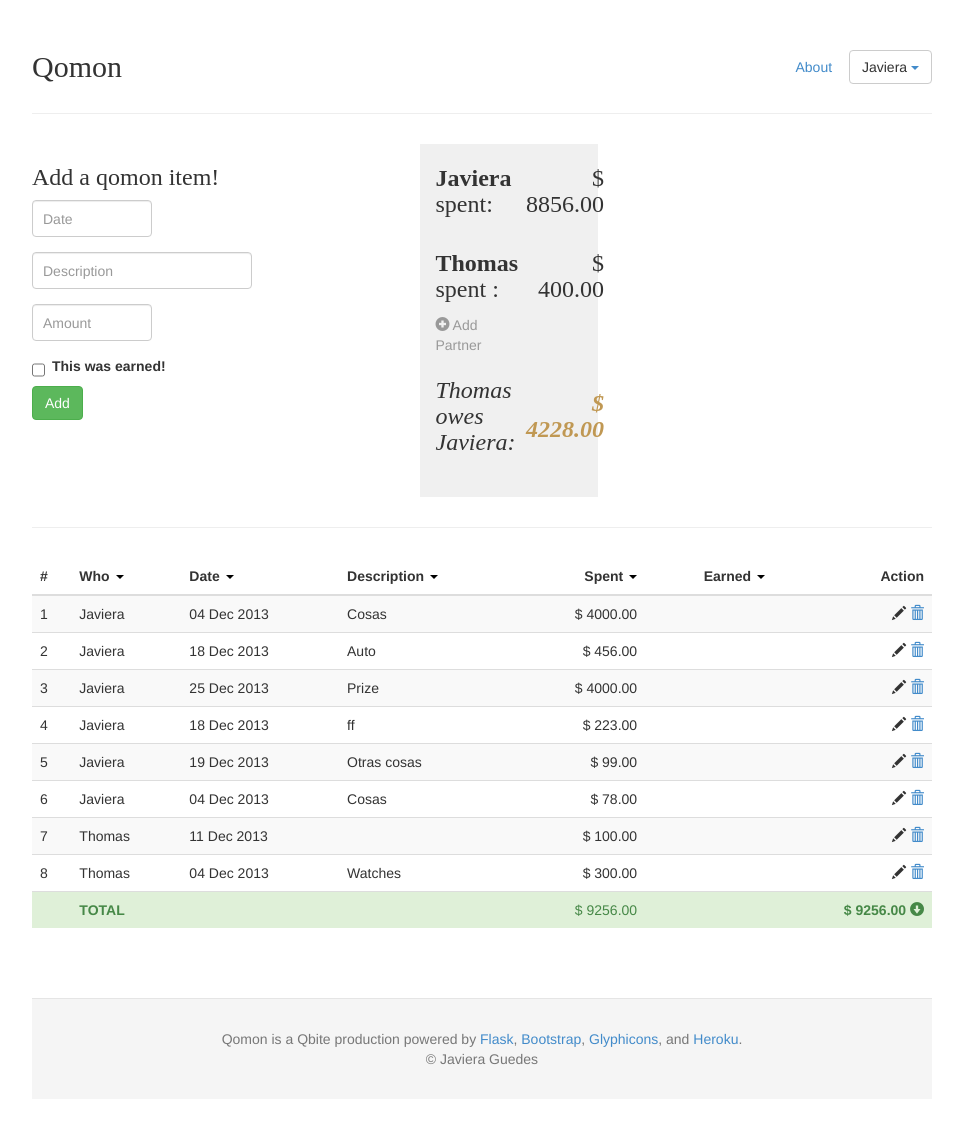
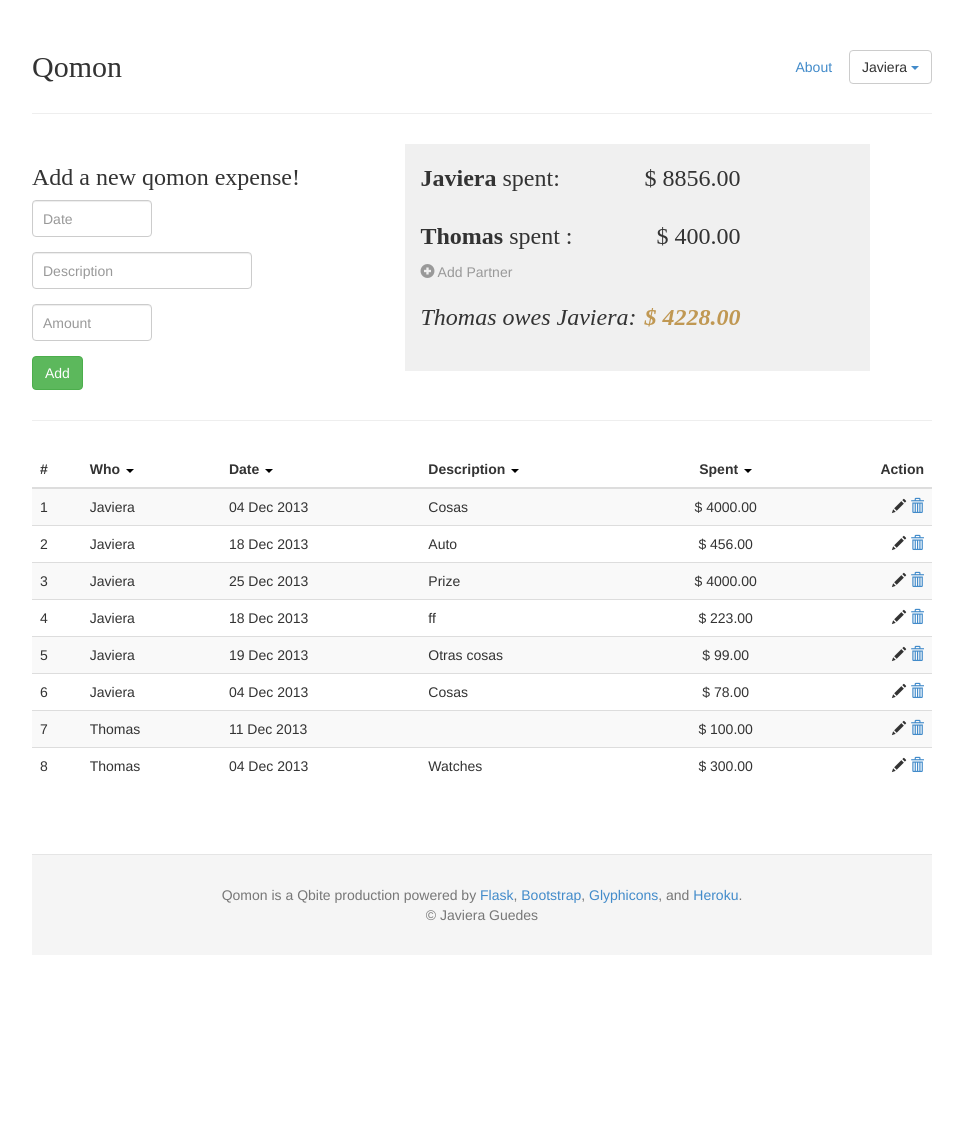
Before and after one commit to javierahermosa/qmon, a Flask app: page /users/profile/ in a window 1280 px wide. Shown: the whole page, without its empty margins (158-1121 px from the left). After the commit the page ends 921 px from the top, so only its background shows below. Run offline with Flask 2, Linux system fonts and the light colour scheme; the visitor is signed in with stand-in values (Sample User, id 1); data comes from the database, SQL or seed files in the repository; both versions use the stored data as it was after the commit; some libraries are stand-ins or nearby versions.

Commit message:
removed earned

```diff
--- a/app/templates/base.html
+++ b/app/templates/base.html
@@ -36,7 +36,7 @@
 			 </div>
               {% endif %}
 			 <div class="btn-group">
-			 <li class="btn"><a href="#">About</a></li>
+			 <li class="btn"><a href="{{ url_for('users.about') }}">About</a></li>
 			 </div>
 			 {% if guser %}
 			 <div class="btn-group">
@@ -140,5 +140,6 @@
 			     .on('click', clickToggle);
 
 		    </script>
+
     </body>
   </html>
--- a/app/templates/users/profile.html
+++ b/app/templates/users/profile.html
@@ -24,7 +24,7 @@
 
     <div class="row">
       <div class="col-6 col-sm-5 col-lg-14">
-		  <h3 class="text-mutted text-left">  Add a qomon item! </h3>
+		  <h3 class="text-mutted text-left">  Add a new qomon expense! </h3>
 
 		  {% from "forms/macros.html" import render_field %}
 		  <form role="form" class="form form-medium" action="." method="post">
@@ -40,16 +40,18 @@
       <div class="form-group">
 		  {{ render_field(form.amount, class="form-control input-small text") }}
       </div>
-
+	  {#
 
 		  {{ render_field(form.earned, class="input checkbox") }}
+
+		   #}
 		  <button type="submit" class="btn btn-success">Add</button>
 		  </form>
 
 
       </div><!--/span-->
 
-      <div class="col-5 col-sm-6 col-lg-5">
+
 
 		<div class="col-lg-6 col-sm-11 content"  style="background-color:#F0F0F0 ">
 
@@ -70,14 +72,14 @@
 						<strong>{{p1.name}}</strong> spent : </h3>
 					</td>
 					<td>&nbsp;</td>
-					<td><h3 class="text-right">$ {{ '%.2f' % bal['t_p1'] | abs()}}</h3></td>
+					<td><h3 class="text-right">$ {{ '%.2f' % bal['ts_p1'] | abs() }}</h3></td>
 				</tr>
 	            {% endif %}
 				{%  if p2 %}
 				<tr>
 					<td><h3 class="text-left"><strong>{{p2.name}}</strong>  total: </h3></td>
 					<td>&nbsp;</td>
-					<td><h3 class="text-right">$ {{'%.2f' % bal['t_p2'] | abs() }}</h3></td>
+					<td><h3 class="text-right">$ {{'%.2f' % bal['ts_p2'] | abs() }}</h3></td>
 				</tr>
 				{% endif %}
 			    {% if not p1 or not p2 %}
@@ -89,14 +91,17 @@
 				</tr>
 				{% endif %}
 
-				 {% if bal['te'] > 0 %}
-				 <tr>
- 					<td><h3 class="text-left">Qomon <strong>Earned</strong>: </h3></td>
- 					<td>&nbsp;</td>
- 					<td><h3 class="text-right">$ {{'%.2f' % bal['te'] | abs() }}</h3></td>
-				 </tr>
-                 {% endif %}
+			{#
+			 {% if bal['te'] > 0 %}
 
+			 <tr>
+					<td><h3 class="text-left">Qomonly <strong>Earned</strong>: </h3></td>
+					<td>&nbsp;</td>
+					<td><h3 class="text-right">$ {{'%.2f' % bal['te'] | abs() }}</h3></td>
+			 </tr>
+                {% endif %}
+				#}
+				{#
 			    {% if bal['tot'] > 0 %}
 
 				<tr>
@@ -106,6 +111,7 @@
 				</tr>
 
 				{% else %}
+				#}
 				{% if p1 %}
 				<tr>
 					<td><h3 class="text-left"><em>{{bal['ower']}} owes {{bal['receiver']}}:</em></h3></td>
@@ -120,14 +126,14 @@
 					<td class="text-warning"><h3 class="text-right"><em><strong>{{'%.2f' % bal['amount_owned2']}}</strong></em></h3></td>
 				</tr>
 				{% endif %}
-				{% endif %}
+				{# {% endif %} #}
 			</table>
 	        <p>&nbsp;</p>
 		</div>
 
 	</div>
 
-      </div><!--/span-->
+
 
 
 <hr>  <!--horizontal line-->
@@ -140,8 +146,8 @@
 </th>
  				<th>Date   <span class="caret"></th>
  				<th>Description   <span class="caret"></th>
- 				<th class="text-right">Spent <span class="caret"></th>
- 				<th class="text-right">Earned <span class="caret"> </th>
+ 				<th class="text-center">Spent <span class="caret"></th>
+ 				{# <th class="text-right">Earned <span class="caret"> </th> #}
 				<th class="text-right">Action</th>
 			</tr>
 		</thead>
@@ -154,15 +160,17 @@
 	             <td>{{entry.date}}</td>
 				<td>{{entry.description}}</td>
 				{% if entry.spent > 0 %}
-				<td class="text-right">$ {{ '%.2f' % entry.spent}}</td>
+				<td class="text-center">$ {{ '%.2f' % entry.spent}}</td>
 				{% else %}
 				<td class="muted"> </td>
 				{% endif %}
+				{#
 				{% if entry.credit > 0 %}
 				<td class="text-right">$ {{'%.2f' % entry.credit}}</td>
 				{% else %}
 				<td> </td>
 				{% endif %}
+				#}
 				<td class="text-right">
 					<span class="glyphicon glyphicon-pencil"></span>
 
@@ -171,33 +179,9 @@
 				</td>
 		     </tr>
 		  {% endfor %}
-		  {% if entries %}
-		  <tr>
-		    <td class="success"></td>
-			<td class="success text-success"><strong> TOTAL</strong></td>
-			<td class="success"></td>
-			<td class="success"></td>
-			<td class="success text-success text-right"> $ {{'%.2f' % bal['ts'] | abs()}}</td>
-			{% if bal['te'] == 0.0 %}
-			<td class="success"> </td>
-			{% else %}
-			<td class="success text-success text-right"> $ {{'%.2f' % bal['te'] | abs()}}</td>
-		     {% endif %}
 
-			<td class="success text-success text-right">
-
-				<strong> $ {{'%.2f' % bal['tot'] | abs()}} </strong>
-				{% if bal['tot'] < 0 %}
-			    <span class="glyphicon glyphicon-circle-arrow-down">
-				{% else %}
-				 <span class="glyphicon glyphicon-circle-arrow-up">
-					 {% endif %}
-			</td>
-
-
-		   </tr>
-		   {% endif %}
 	      </tbody>
 	</table>
 
+
 {% endblock %}
--- a/app/users/views.py
+++ b/app/users/views.py
@@ -34,46 +34,47 @@ def check_balances():
     if partner1:
         total_spent_partner1 = (db.session.query(func.sum(Account.spent))\
                             .filter_by(user_id=partner1.id).first())[0]
-        total_earned_partner1 = (db.session.query(func.sum(Account.credit))\
-                            .filter_by(user_id=partner1.id).first())[0]
+        #total_earned_partner1 = (db.session.query(func.sum(Account.credit))\
+         #                   .filter_by(user_id=partner1.id).first())[0]
 
         if not  total_spent_partner1: total_spent_partner1 = 0.0
-        if not  total_earned_partner1: total_earned_partner1 = 0.0
+        #if not  total_earned_partner1: total_earned_partner1 = 0.0
         balances['ts_p1'] =  total_spent_partner1
-        balances['te_p1'] = total_earned_partner1
-        balances['t_p1'] = balances['te_p1'] - balances['ts_p1']
+        #balances['te_p1'] = total_earned_partner1
+        #balances['t_p1'] = balances['te_p1'] - balances['ts_p1']
 
      # Get the info for Partner 2
     partner2 = User.query.filter_by(email=user.partner2_email).first()
     if partner2:
           total_spent_partner2 = (db.session.query(func.sum(Account.spent))\
                             .filter_by(user_id=partner2.id).first())[0]
-          total_earned_partner2 = (db.session.query(func.sum(Account.credit))\
-                            .filter_by(user_id=partner2.id).first())[0]
+          #total_earned_partner2 = (db.session.query(func.sum(Account.credit))\
+           #                 .filter_by(user_id=partner2.id).first())[0]
 
           if not  total_spent_partner2: total_spent_partner2 = 0.0
-          if not  total_earned_partner2: total_earned_partner2 = 0.0
+          #if not  total_earned_partner2: total_earned_partner2 = 0.0
           balances['ts_p2'] =  total_spent_partner2
-          balances['te_p2'] = total_earned_partner2
-          balances['t_p2'] = balances['te_p2'] - balances['ts_p2']
+          #balances['te_p2'] = total_earned_partner2
+          #balances['t_p2'] = balances['te_p2'] - balances['ts_p2']
 
     if partner1 and not partner2:
          balances['ts'] = balances['ts_user'] + balances['ts_p1']
-         balances['te'] = balances['te_user'] + balances['te_p1']
+         #balances['te'] = balances['te_user'] + balances['te_p1']
          if balances['ts_user'] < balances['ts_p1']:
              balances['ower'] = user.name
              balances['receiver'] = partner1.name
          else:
              balances['ower'] = partner1.name
              balances['receiver'] = user.name
-         balances['amount_owned'] = 0.5 * (balances['ts_user'] - balances['ts_p1'] + balances['te'])
-         balances['surplus'] = 0.5 * (balances['te'] - balances['ts'])
+         balances['amount_owned'] = 0.5 * (balances['ts_user'] - balances['ts_p1'])
+         #balances['surplus'] = 0.5 * (balances['te'] - balances['ts'])
 
     elif partner1 and partner2:
          balances['ts'] = balances['ts_user'] + balances['ts_p1'] + balances['ts_p2']
-         balances['te'] = balances['te_user'] + balances['te_p1'] + balances['te_p2']
+         #balances['te'] = balances['te_user'] + balances['te_p1'] + balances['te_p2']
 
-         mean = 0.3333333*(balances['ts'] - balances['te'])
+         #mean = 0.3333333*(balances['ts'] - balances['te'])
+         mean = 0.3333333*(balances['ts'])
          diff_u = mean - balances['ts_user']
          diff_p1 = mean - balances['ts_p1']
          diff_p2 = mean - balances['ts_p2']
@@ -97,26 +98,27 @@ def check_balances():
             balances['amount_owned'] = diff_u
             balances['ower2'] = partner1.name
             balances['amount_owned2'] = diff_p1
-         balances['surplus'] = 0.333333 * (balances['te'] - balances['ts'])
+         #balances['surplus'] = 0.333333 * (balances['te'] - balances['ts'])
 
     elif not partner1 and partner2:
          balances['ts'] = balances['ts_user'] + balances['ts_p2']
-         balances['te'] = balances['te_user'] + balances['te_p2']
+         #balances['te'] = balances['te_user'] + balances['te_p2']
          if balances['ts_user'] < balances['ts_p2']:
              balances['ower'] = user.name
              balances['receiver'] = partner2.name
          else:
              balances['ower'] = partner2.name
              balances['receiver'] = user.name
-         balances['amount_owned'] = 0.5 * (balances['ts_user'] - balances['ts_p2'] + balances['te'])
-         balances['surplus'] = 0.5 * (balances['te'] - balances['ts'])
+         balances['amount_owned'] = 0.5 * (balances['ts_user'] - balances['ts_p2'])
+         #balances['surplus'] = 0.5 * (balances['te'] - balances['ts'])
     else:
          balances['ts'] = balances['ts_user']
-         balances['te'] = balances['te_user']
+         #balances['te'] = balances['te_user']
          balances['amount_owned'] = 0.0
-         balances['surplus'] = 0.5 * (balances['te'] - balances['ts'])
+         #balances['surplus'] = 0.5 * (balances['te'] - balances['ts'])
 
-    balances['tot'] =  balances['te'] -  balances['ts']
+    #balances['tot'] =  balances['te'] -  balances['ts']
+    balances['tot'] =  balances['ts']
     return balances, partner1, partner2
 
 @mod.route('/me/')
@@ -216,6 +218,7 @@ def delete_entry(entry_id):
         db.session.commit()
     else: flash('Oops, you can only delete your own entries.', 'delete')
     return redirect(url_for('users.profile'))
+
 @requires_login
 @mod.route('/settings/', methods=['GET', 'POST'])
 def settings():
@@ -225,7 +228,6 @@ def settings():
     else:
         g.user=None
         user=None
-
     form = SettingsForm(request.form)
     if form.validate_on_submit():
         # Change Name
@@ -245,10 +247,13 @@ def settings():
             return redirect(url_for('users.settings'))
 
         if form.partner1.data:
-            user_data.partner1_email = form.partner1.data
-            db.session.add(user_data)
-            db.session.commit()
-            flash("Your Partner 1 info has been succesfully updated.", "add-partner")
+            if form.partner1.data != user_data.partner1_email and form.partner1.data != user_data.partner2_email:
+                user_data.partner1_email = form.partner1.dats
+                db.session.add(user_data)
+                db.session.commit()
+                flash("Your Partner 1 info has been succesfully updated.", "add-partner")
+            else:
+                flash("Information is up-to-date", "add-partner")
             return redirect(url_for('users.settings'))
 
         if form.partner2.data:
@@ -271,3 +276,8 @@ def delete_user():
     session.pop('user_id', None)
     session.clear()
     return redirect(url_for('users.home'))
+
+@mod.route('/about/')
+def about():
+    user = User.query.filter_by(id=session['user_id']).first()
+    return render_template("about.html", user=user.name, guser=g.user)
```
Also changed, not shown: app/templates/about.html (added, +27 -0 lines), app/templates/users/settings.html (+5 -2 lines), app.db, app/static/img/javi.png (added).
